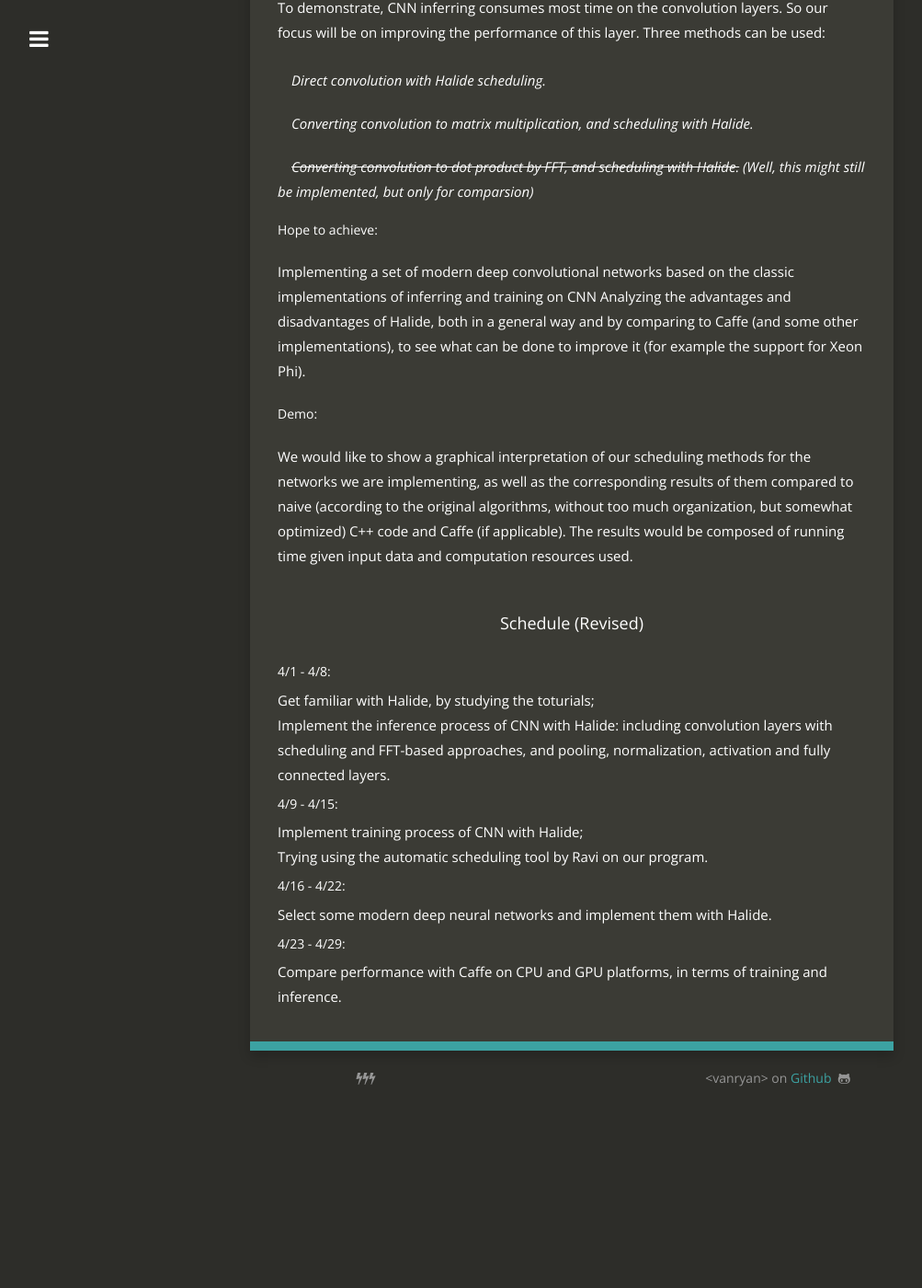
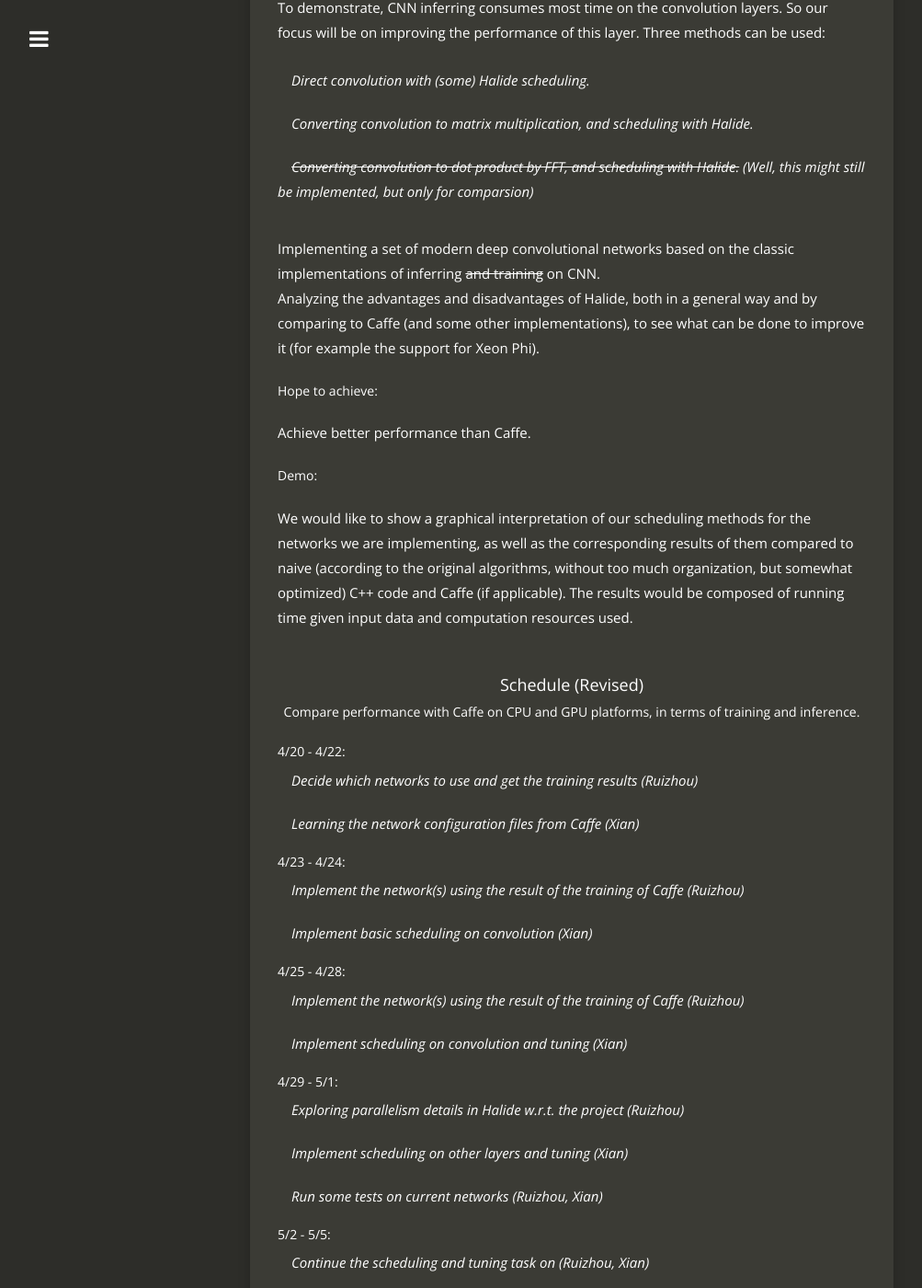
Before and after one commit to vanryan/vanryan.github.io, a Jekyll site: the page built from 15418-checkpoint.html, in a window 1280 px wide and 1400 px high, scrolled down 1539 px. Shown: the whole window at 92% size, without its empty margins (18-1021 px from the left). Built offline with Jekyll 4.4.1, drawn with Linux system fonts in a browser that asks for light colours; nearby versions of some CDN libraries; before the commit the page ends 2741 px from its top, so only the background shows below that; some of the changed text lies outside the part shown.

Commit message:
418 checkpoing reportv1

```diff
--- a/15418-checkpoint.html
+++ b/15418-checkpoint.html
@@ -51,16 +51,19 @@
 To demonstrate, CNN inferring consumes most time on the convolution layers. So our focus will be on improving the performance of this layer. Three methods can be used:
 </p>
 <ul class="parag-418">
-<li>Direct convolution with Halide scheduling.</li>
+<li>Direct convolution with (some) Halide scheduling.</li>
 <li>Converting convolution to matrix multiplication, and scheduling with Halide. </li>
 <li><del>Converting convolution to dot product by FFT, and scheduling with Halide.</del> (Well, this might still be implemented, but only for comparsion)</li>
 </ul>
 
+<p class="parag-418">
+Implementing a set of modern deep convolutional networks based on the classic implementations of inferring <del>and training</del> on CNN.<br/>
+Analyzing the advantages and disadvantages of Halide, both in a general way and by comparing to Caffe (and some other implementations), to see what can be done to improve it (for example the support for Xeon Phi).
+</p>
 
 <h5>Hope to achieve:</h5>
 <p class="parag-418">
-Implementing a set of modern deep convolutional networks based on the classic implementations of inferring and training on CNN
-Analyzing the advantages and disadvantages of Halide, both in a general way and by comparing to Caffe (and some other implementations), to see what can be done to improve it (for example the support for Xeon Phi).
+Achieve better performance than Caffe.
 </p>
 
 <h5>Demo:</h5>
@@ -69,23 +72,52 @@
 </p>
 </div>
 
-<h4>Schedule (Revised)</h4>
+<h4>Schedule (Revised)</h4>Compare performance with Caffe on CPU and GPU platforms, in terms of training and inference.
 <div class="parag-418">
-<h5>4/1 - 4/8: </h5>
-
-Get familiar with Halide, by studying the toturials;<br/>
-Implement the inference process of CNN with Halide: including convolution layers with scheduling and FFT-based approaches, and pooling, normalization, activation and fully connected layers.
+<h5>
+4/20 - 4/22:</h5>
+<ul class="parag-418">
+<li>Decide which networks to use and get the training results (Ruizhou)</li>
+<li>Learning the network configuration files from Caffe (Xian)</li>
+</ul>
 
 <h5>
-4/9 - 4/15:</h5>
-Implement training process of CNN with Halide;<br/>
-Trying using the automatic scheduling tool by Ravi on our program.
+4/23 - 4/24:</h5>
+<ul class="parag-418">
+<li>Implement the network(s) using the result of the training of Caffe (Ruizhou)</li>
+<li>Implement basic scheduling on convolution (Xian)</li>
+</ul>
+
 <h5>
-4/16 - 4/22:</h5>
-Select some modern deep neural networks and implement them with Halide.
+4/25 - 4/28:</h5>
+<ul class="parag-418">
+<li>Implement the network(s) using the result of the training of Caffe (Ruizhou)</li>
+<li>Implement scheduling on convolution and tuning (Xian)</li>
+</ul>
+
 <h5>
-4/23 - 4/29:</h5>
-Compare performance with Caffe on CPU and GPU platforms, in terms of training and inference.
+4/29 - 5/1:</h5>
+<ul class="parag-418">
+<li>Exploring parallelism details in Halide w.r.t. the project (Ruizhou)</li>
+<li>Implement scheduling on other layers and tuning (Xian)</li>
+<li>Run some tests on current networks (Ruizhou, Xian)</li>
+</ul>
+
+<h5>
+5/2 - 5/5:</h5>
+<ul class="parag-418">
+<li>Continue the scheduling and tuning task on (Ruizhou, Xian)</li>
+<li>Run tests on current networks and do comparisons (Ruizhou, Xian)</li>
+</ul>
+
+<h5>
+5/5 - 5/9:</h5>
+<ul class="parag-418">
+<li>Doing further tests and corresponding adjustments (Ruizhou, Xian)</li>
+<li>Preparation of demo (Ruizhou, Xian)</li>
+</ul>
+
+
 </div>
 
 
```
